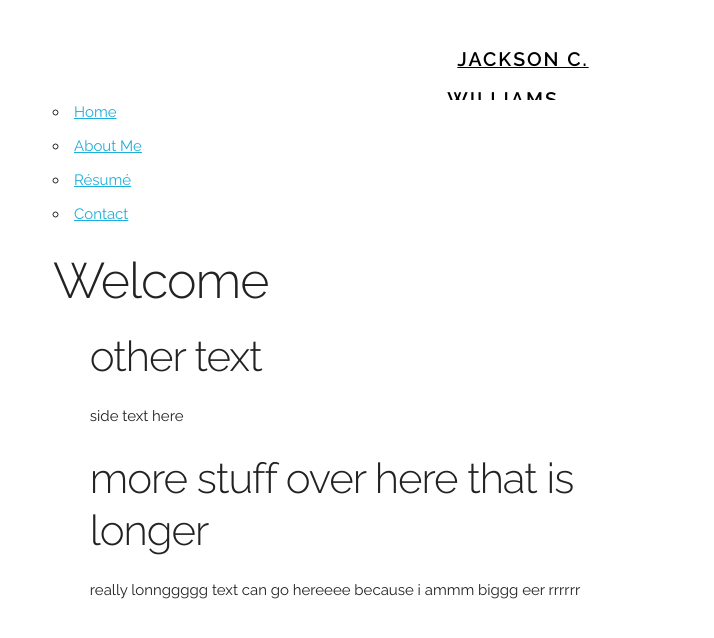
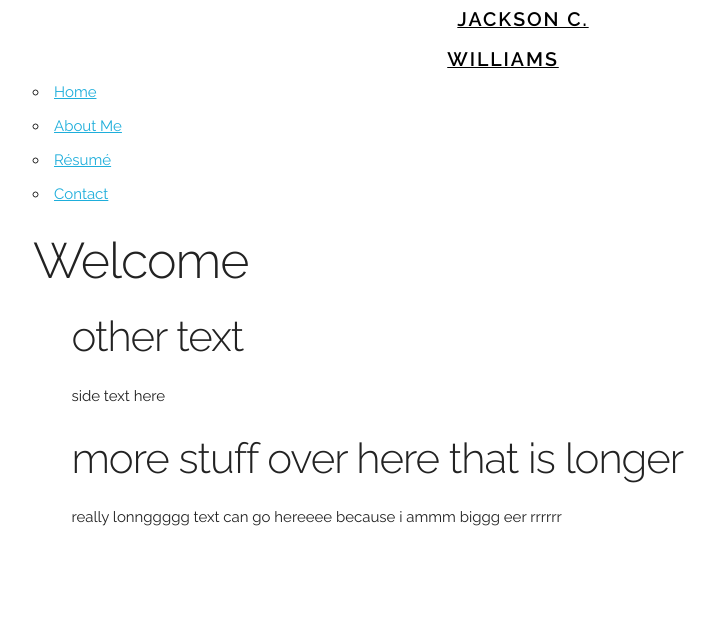
Before and after one commit to jacksoncwilliams/jackson-erin, a Jekyll site: the page built from simpleindex.html, in a window 1280 px wide. Shown: the top 638 px of the page, without its empty margins (127-841 px from the left). Built offline with Jekyll 4.4.1, drawn with Linux system fonts in a browser that asks for light colours.

Commit message:
Update simple.css

```diff
--- a/css/simple.css
+++ b/css/simple.css
@@ -6,17 +6,3 @@ header { height:80px; width:100%; background:#fff; overflow:hidden;
 }
 .main-name a:hover { color:#e6af61;
 }
-article { width:100%; position: inherit; display: block;
-}
-article p { margin-bottom:25px;
-}
-aside p { margin-bottom:25px;
-}
-aside { width:100%%;
-}
-.container { margin:0 auto; padding:20px;
-}
-header .container { max-width:1200px;
-}
-footer .container { max-width:1200px;
-}
```
